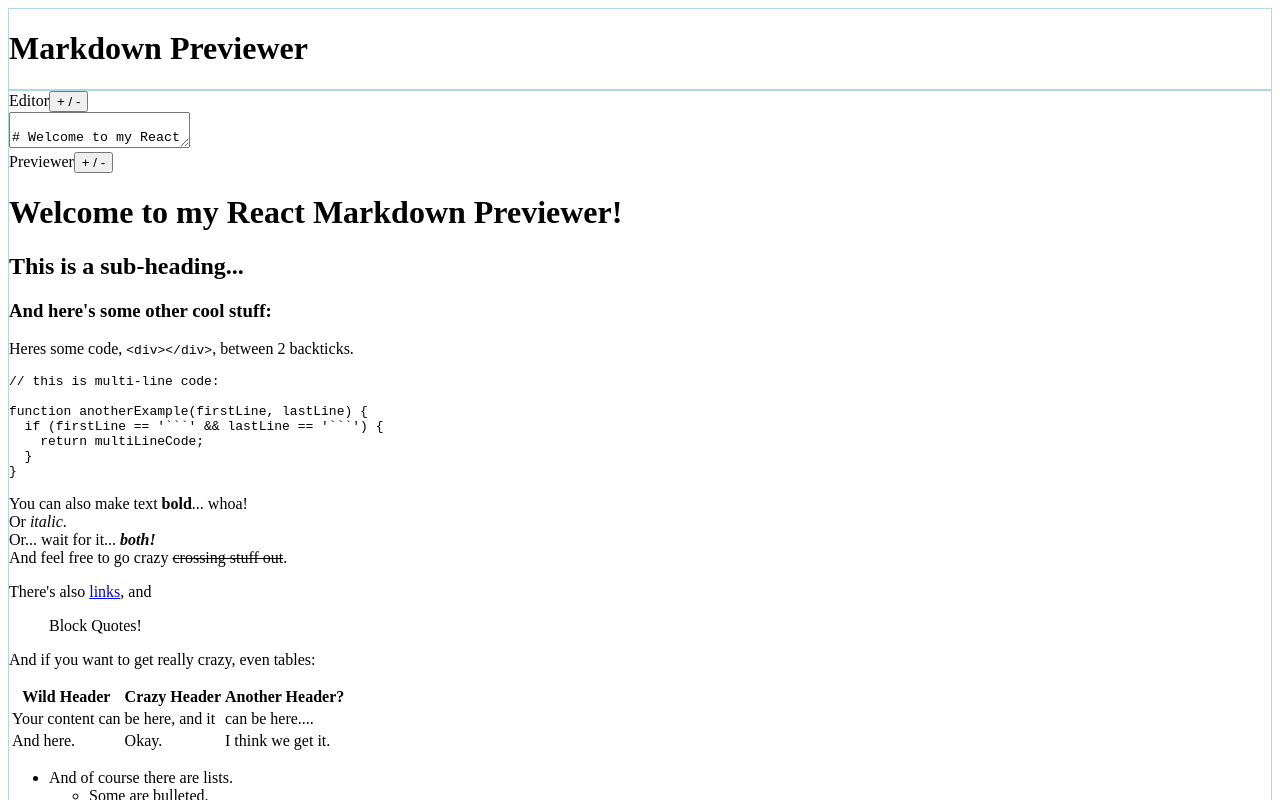
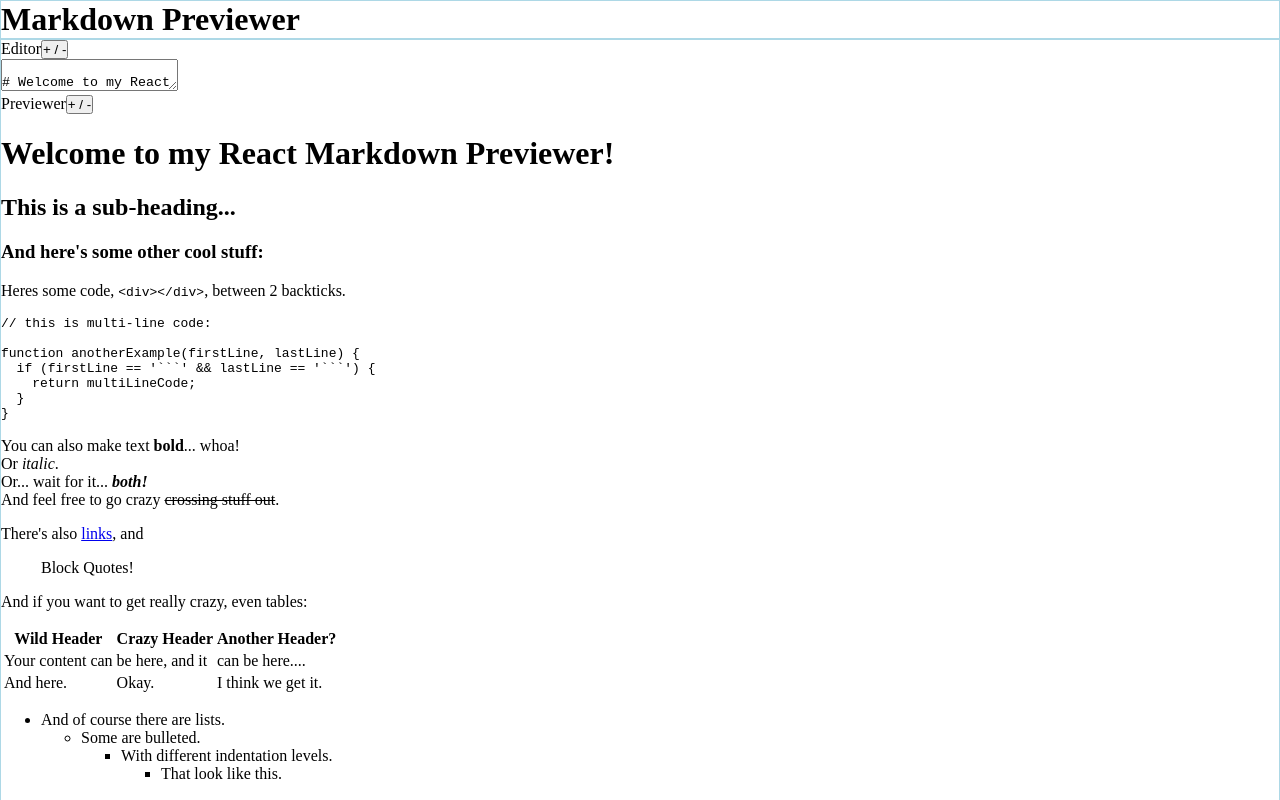
Before and after one commit to ericraycodes/fcc-markdown-previewer-1.0, a React (Vite) app: page / in a window 1280 px wide. Shown: the top 800 px of the page. Built offline with nearby package versions, Linux system fonts and the light colour scheme.

Commit message:
installed sass

```diff
--- a/package.json
+++ b/package.json
@@ -21,6 +21,7 @@
     "eslint-plugin-react": "^7.33.2",
     "eslint-plugin-react-hooks": "^4.6.0",
     "eslint-plugin-react-refresh": "^0.4.5",
+    "sass": "^1.70.0",
     "vite": "^5.0.8"
   }
 }
--- a/src/index.css
+++ b/src/index.css
@@ -16,8 +16,8 @@
 
 /* initial rules */
 *:not(#preview *) {
-  margin: none;
-  padding: none;
+  margin: 0;
+  padding: 0;
   box-sizing: border-box;
 }
 
```
Also changed, not shown: 2 other files (tests, documents, lock files or other folders).
